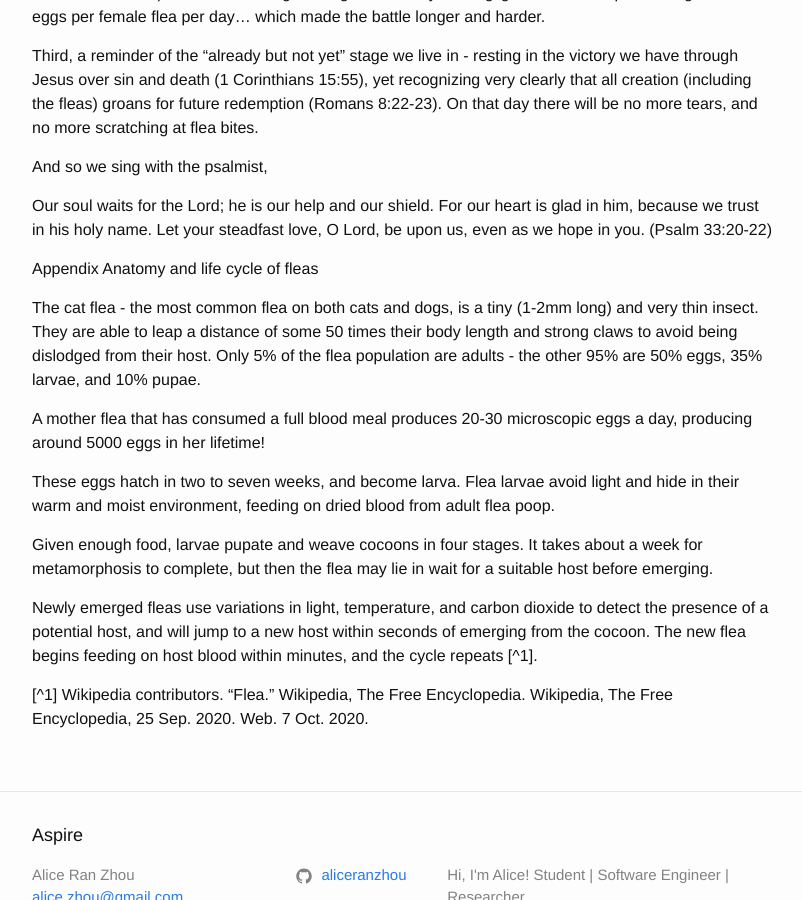
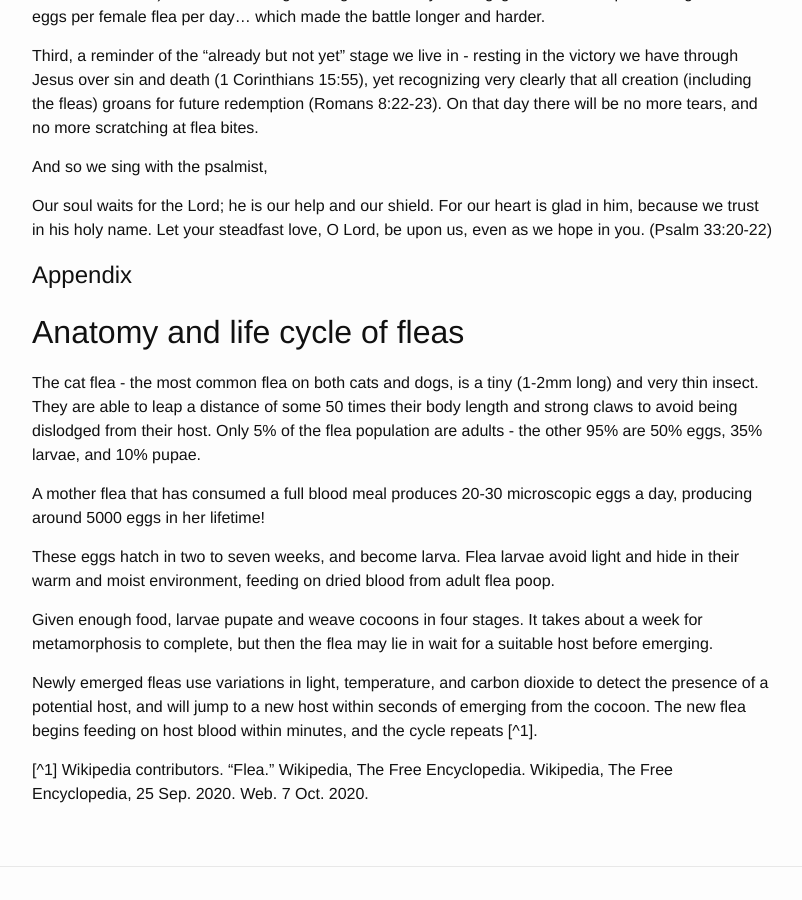
Before and after one commit to aliceranzhou/aliceranzhou.github.io, a Jekyll site: the page built from _posts/2020-10-03-fleas-and-redemption.md, in a window 1280 px wide and 900 px high, scrolled down 900 px. Shown: the whole window, without its empty margins (238-1040 px from the left). Built offline with Jekyll 4.4.1, drawn with Linux system fonts in a browser that asks for light colours.

Commit message:
heading format

```diff
--- a/_posts/2020-10-03-fleas-and-redemption.md
+++ b/_posts/2020-10-03-fleas-and-redemption.md
@@ -32,8 +32,8 @@ Let your steadfast love, O Lord, be upon us,
     even as we hope in you.
 (Psalm 33:20-22)
 
-Appendix
-Anatomy and life cycle of fleas
+# Appendix
+## Anatomy and life cycle of fleas
 
 The cat flea - the most common flea on both cats and dogs, is a tiny (1-2mm long) and very thin insect. They are able to leap a distance of some 50 times their body length and strong claws to avoid being dislodged from their host. Only 5% of the flea population are adults - the other 95% are 50% eggs, 35% larvae, and 10% pupae.
 
```
